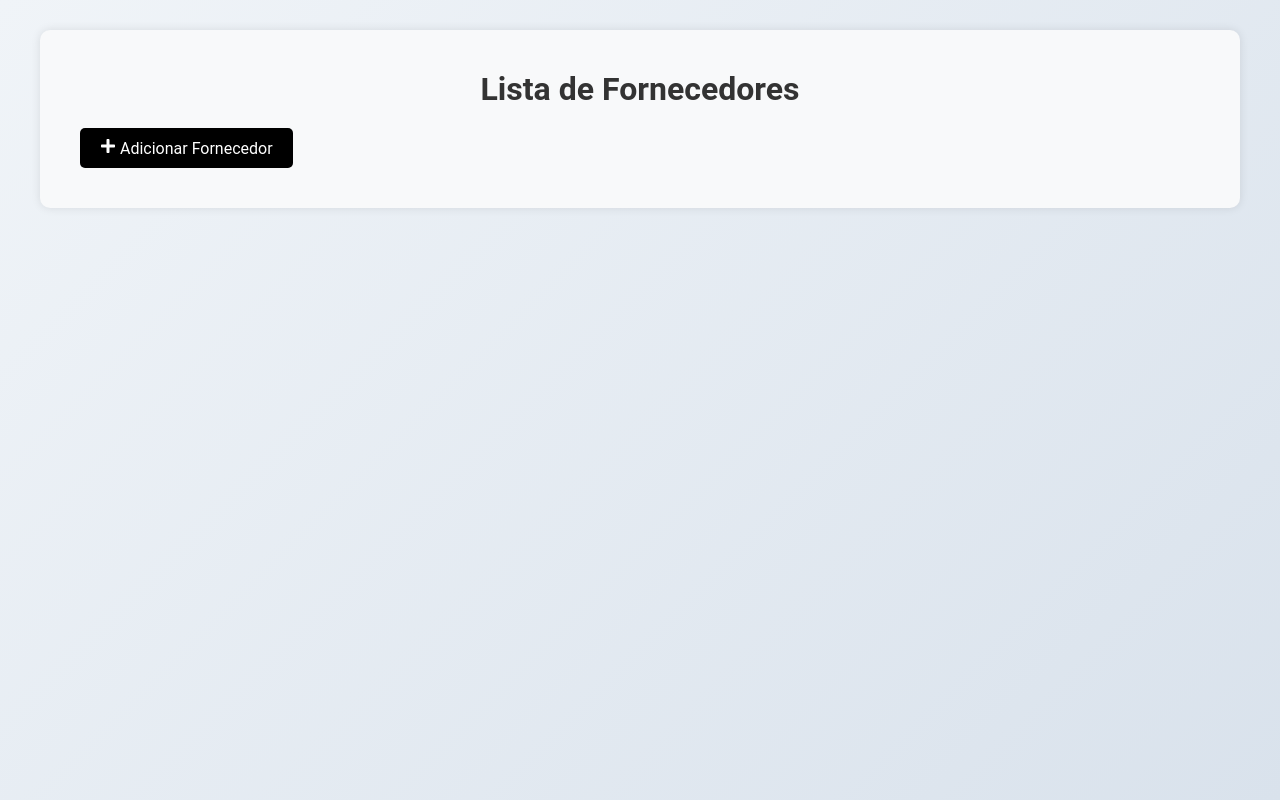
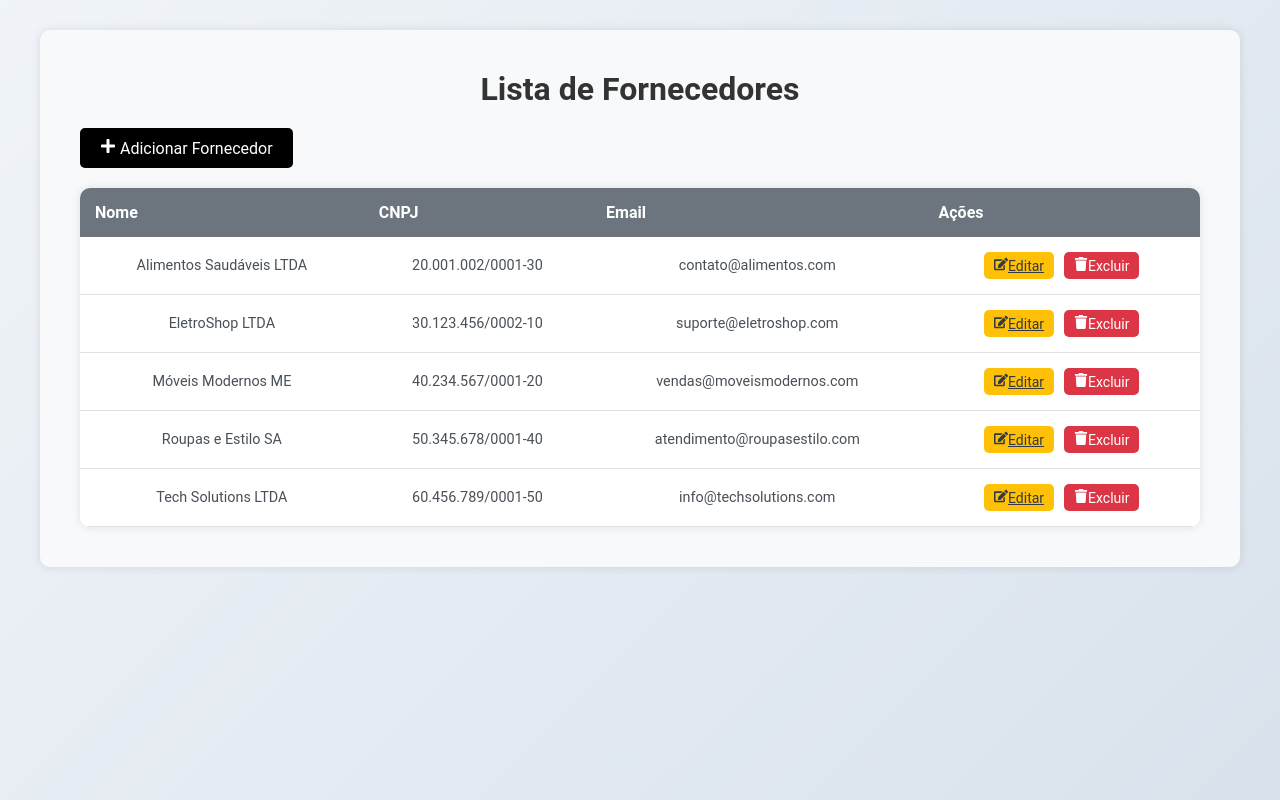
Before and after one commit to nathanseixas/GerenciadorDeProdutos-FrontEnd, a React (Vite) app: page / in a window 1280 px wide. Built offline with nearby package versions, Linux system fonts and the light colour scheme; data requests are answered from the project's data file.

Commit message:
criando a tablea e mapeando os fornecedores

```diff
--- a/src/pages/Fornecedor/FornecedorList.jsx
+++ b/src/pages/Fornecedor/FornecedorList.jsx
@@ -1,7 +1,7 @@
-import React, { useEffect } from 'react'
-import { useState } from 'react'
+import React from 'react'
+import { useState, useEffect } from 'react'
 import axios from '../../api'
-import { FaPlus } from 'react-icons/fa'
+import { FaEdit, FaPlus, FaTrash } from 'react-icons/fa'
 import { Link } from 'react-router-dom'
 
 const FornecedorList = () => {
@@ -11,9 +11,7 @@ const FornecedorList = () => {
     useEffect(() => {
         axios.get("/fornecedores")
         .then(response => setFornecedores(response.data))
-        .catch(error => console.log("Error ao carregar fornecedores: ", error))
-
-
+        .catch(error => console.error("Error ao carregar fornecedores: ", error))
     }, [])
 
 
@@ -24,6 +22,36 @@ const FornecedorList = () => {
         <Link to="/add-fornecedores" className="btn btn-primary mb-2">
         <FaPlus className="icon"/> Adicionar Fornecedor</Link>
 
+        <table className="table">
+            <thead>
+                <th>Nome</th>
+                <th>CNPJ</th>
+                <th>Email</th>
+                <th>Ações</th>
+            </thead>
+            <tbody>
+                {
+                    fornecedores.map(fornecedor => (
+                        <tr key={fornecedor.id}>
+                            <td>{fornecedor.nome}</td>
+                            <td>{fornecedor.cnpj}</td>
+                            <td>{fornecedor.email}</td>
+                            <td>
+                                <Link to={`/edit-fornecedores/${fornecedor.id}`} className="btn btn-sm btn-warning">
+                                <FaEdit className="icon icon-btn" />Editar</Link>
+                                <button className="btn btn-sm btn-danger">
+                                    <FaTrash className="icon icon-btn" />
+                                    Excluir
+
+                                </button>
+                            </td>
+                        </tr>
+                    ))
+                }
+            </tbody>
+
+        </table>
+
     </div>
   )
 }
```
